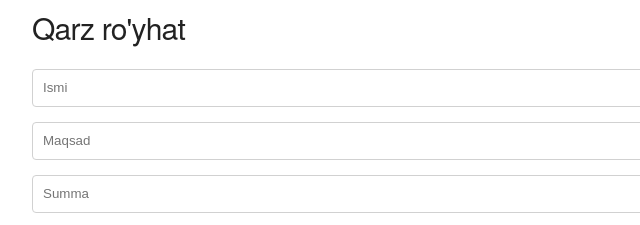
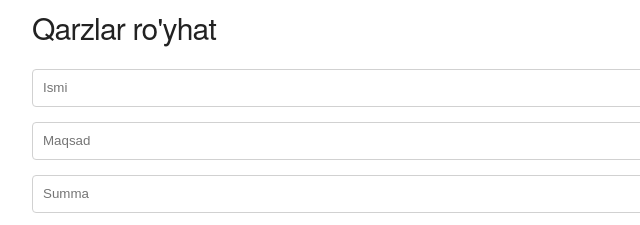
Before and after one commit to nekbin/debttool, a plain HTML site: page index.html in a window 1280 px wide. Shown: the top 225 px of the page, 128-768 px from the left. Drawn offline with nearby package versions, Linux system fonts and the light colour scheme.

Commit message:
Update index.html

```diff
--- a/index.html
+++ b/index.html
@@ -7,11 +7,11 @@
   <link rel="stylesheet" href="styles.css" />
   <link rel="stylesheet" href="https://cdnjs.cloudflare.com/ajax/libs/font-awesome/4.7.0/css/font-awesome.min.css" />
   <link rel="stylesheet" href="https://cdnjs.cloudflare.com/ajax/libs/skeleton/2.0.4/skeleton.css" integrity="sha256-ECB9bbROLGm8wOoEbHcHRxlHgzGqYpDtNTgDTyDz0wg=" crossorigin="anonymous" />
-  <title>todoapp</title>
+  <title>debtor</title>
 </head>
 <body>
   <div class="container">
-    <h4>Qarz ro'yhat</h4>
+    <h4>Qarzlar ro'yhat</h4>
     <form id="loan-form">
       <div>
         <input type="text" name="" id="name" class="u-full-width" placeholder="Ismi">
```
